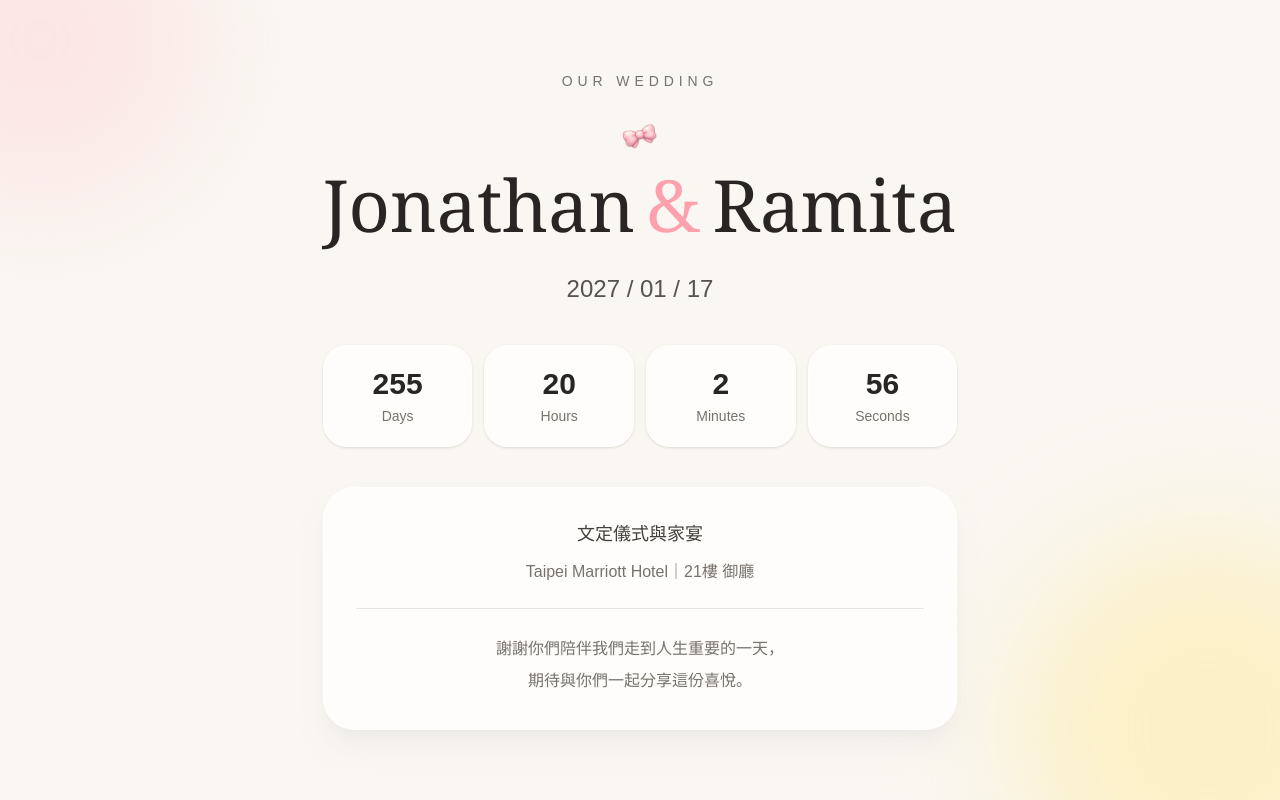
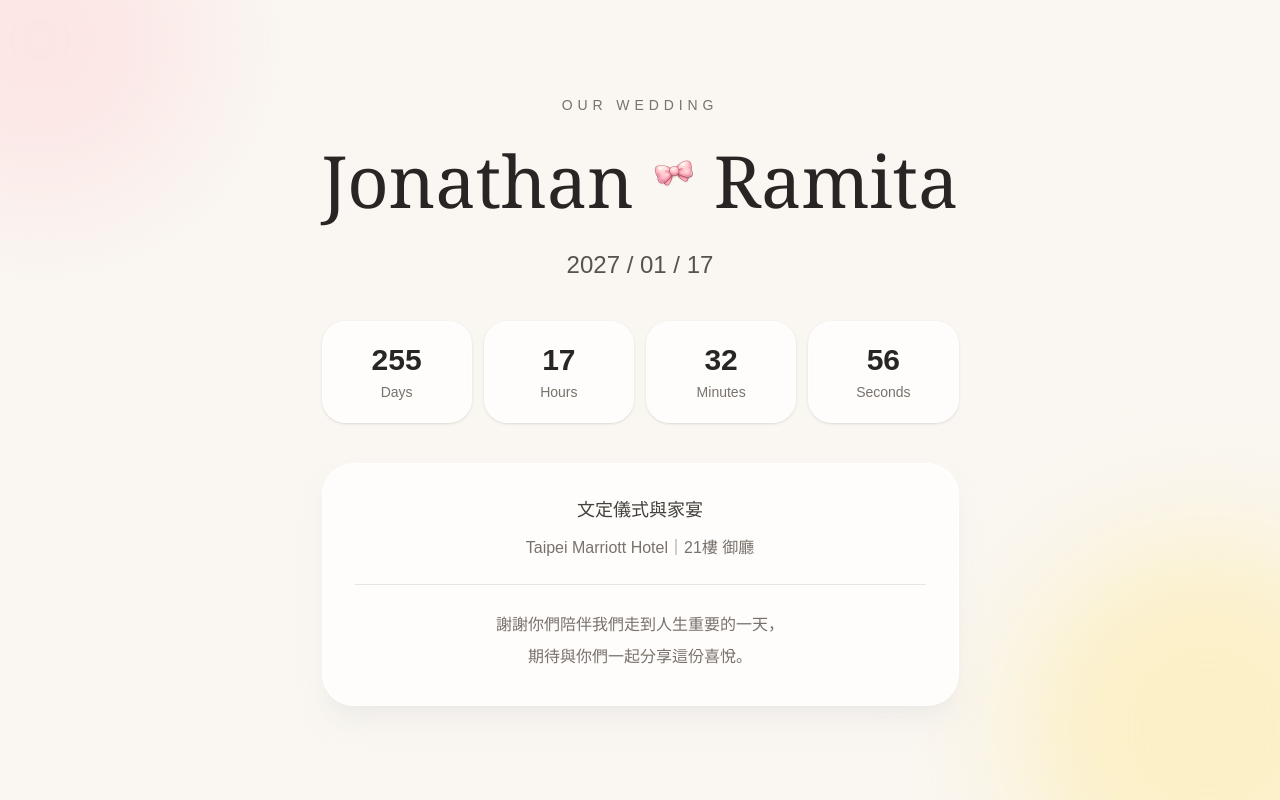
Before and after one commit to Jonathan-Jyu/wedding-site, a Next.js app: page / in a window 1280 px wide. Shown: the top 800 px of the page. Built offline with nearby package versions, Linux system fonts and the light colour scheme.

Commit message:
fix kitty

```diff
--- a/app/page.tsx
+++ b/app/page.tsx
@@ -3,7 +3,7 @@
 import { useEffect, useState } from "react";
 import Image from "next/image";
 
-const weddingDate = new Date("2027-01-17T18:00:00+08:00");
+const weddingDate = new Date("2027-01-17T15:30:00+08:00");
 
 function getCountdown() {
   const now = new Date();
@@ -39,19 +39,19 @@ export default function Home() {
             OUR WEDDING
           </p>
 
-          <h1 className="relative mb-6 pt-10 font-serif text-4xl leading-tight text-stone-800 sm:text-5xl md:pt-12 md:text-7xl">
+          <h1 className="mb-6 flex flex-wrap items-center justify-center gap-2 font-serif text-4xl leading-tight text-stone-800 sm:text-5xl md:text-7xl">
+            <span>Jonathan</span>
+
             <Image
               src="/kitty蝴蝶結_2.png"
               alt="kitty bow"
-              width={64}
-              height={64}
-              className="absolute left-1/2 top-0 h-10 w-10 -translate-x-1/2 -rotate-6 opacity-90 md:h-14 md:w-14"
+              width={80}
+              height={80}
+              className="translate-y-[-4px] object-contain w-12 md:w-16"
             />
 
-          <span className="block md:inline">Jonathan</span>
-          <span className="mx-2 text-rose-300 md:mx-3">&</span>
-          <span className="block md:inline">Ramita</span>
-        </h1>
+            <span>Ramita</span>
+          </h1>
 
           <p className="mb-10 text-xl text-stone-600 md:text-2xl">
             2027 / 01 / 17
```
